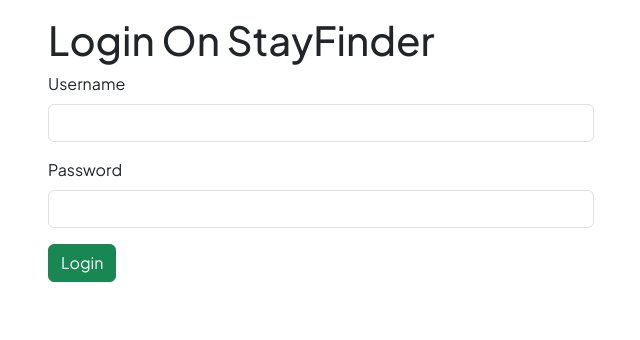
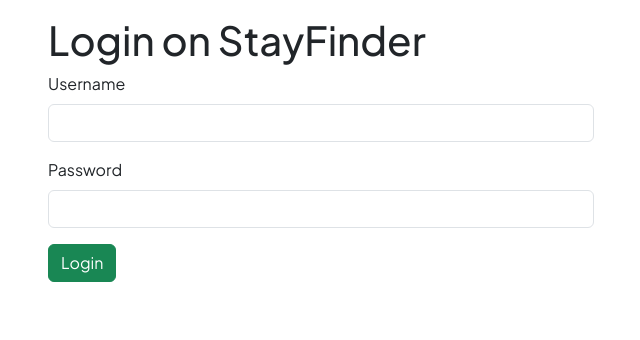
Before and after one commit to PratikKothare123/stayfinder-mern, a Node project: template views/users/login.ejs in a window 1280 px wide. Shown: the part 80-420 px from the top of the page, without its empty margins (319-959 px from the left). Run offline with Node 20 templates, Linux system fonts and the light colour scheme; the template is opened without the code that fills it, so the values that code supplies are empty; some libraries are stand-ins or nearby versions.

Commit message:
Cahnge Login  Page

```diff
--- a/views/users/login.ejs
+++ b/views/users/login.ejs
@@ -1,6 +1,6 @@
 <% layout("/layouts/boilarplate") %>
 <div class="row mt-3">
-    <h1 class="col-6 offset-3">Login On StayFinder</h1>
+    <h1 class="col-6 offset-3">Login on StayFinder</h1>
   <div class="col-6 offset-3">
     <form action="/login" method="POST" class="needs-validation" novalidate>
       <div class="mb-3">
```
